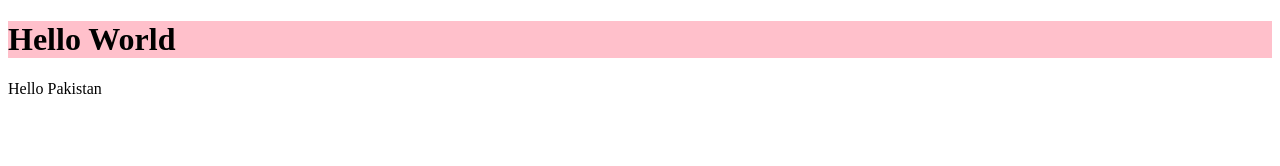
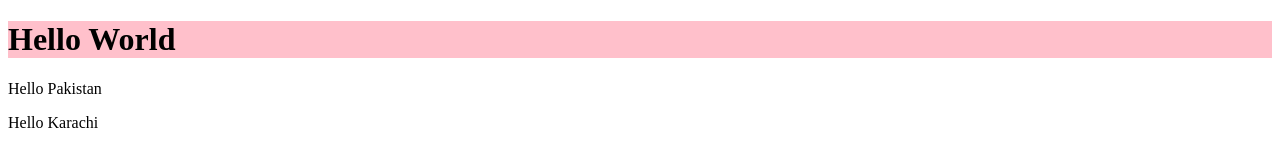
Before and after one commit to mali521/Saylani-Sec-F, a plain HTML site: page index.html in a window 1280 px wide. Drawn offline with Linux system fonts and the light colour scheme.

Commit message:
Work Complete

```diff
--- a/index.html
+++ b/index.html
@@ -10,5 +10,6 @@
 <body>
     <h1>Hello World</h1>
     <p>Hello Pakistan</p>
+    <p>Hello Karachi</p>
 </body>
 </html>
```
